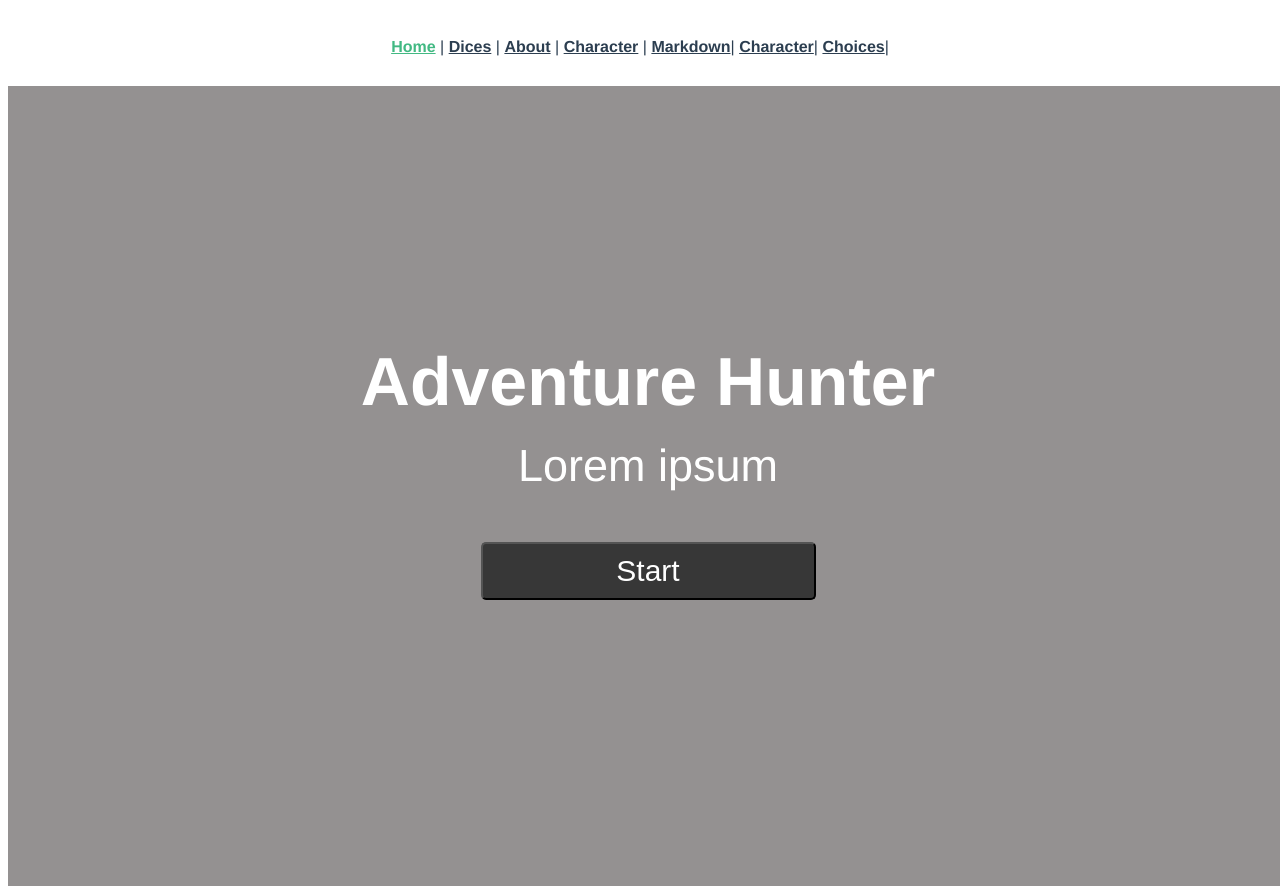
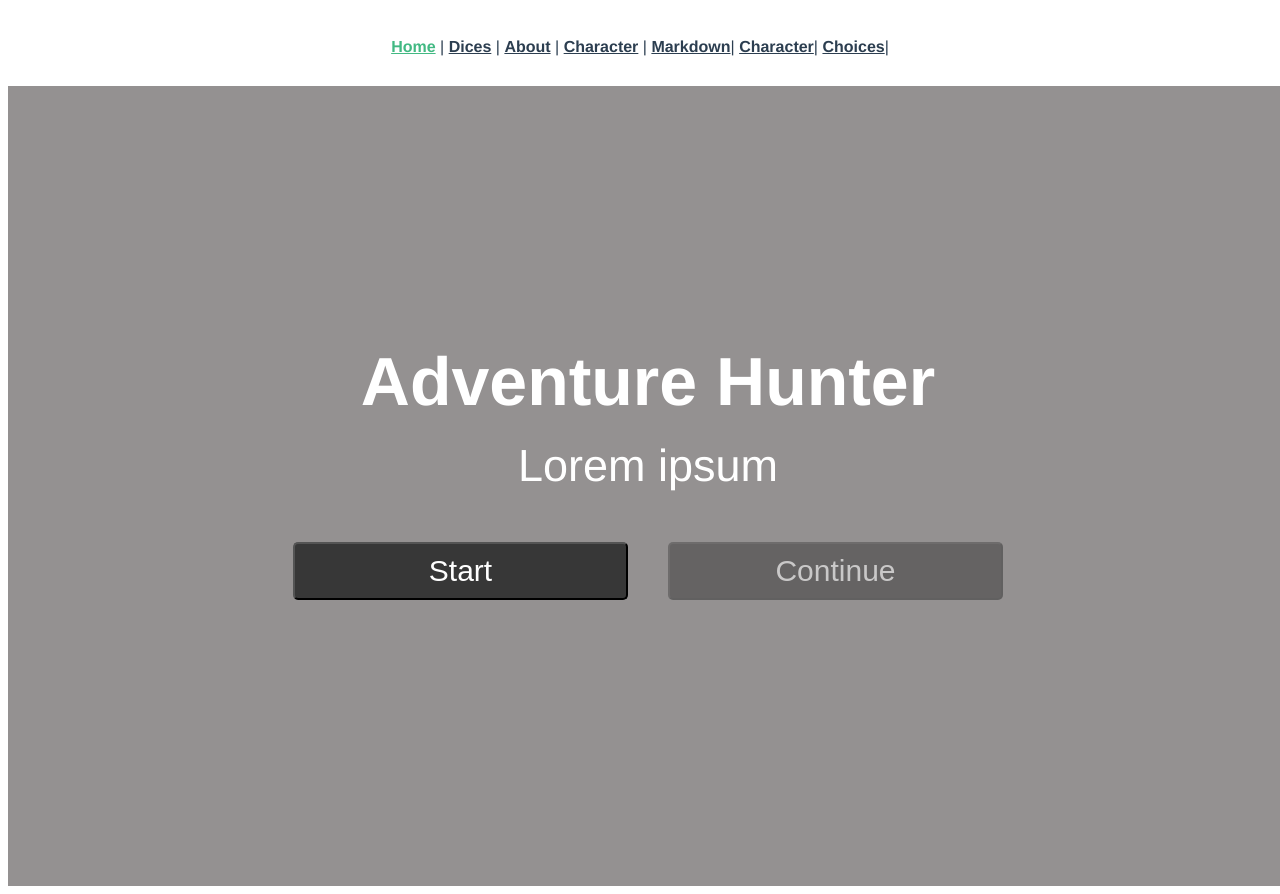
Before and after one commit to crashDeltaGbg/grupparbeteVueCli, a Vue app: page /#/ in a window 1280 px wide. Built offline with nearby package versions, Linux system fonts and the light colour scheme.

Commit message:
Added continue button on landing page, Added fade effect on route to character.

```diff
--- a/src/App.vue
+++ b/src/App.vue
@@ -9,11 +9,45 @@
       <router-link to="/character">Character</router-link>|
       <router-link to="/choices">Choices</router-link>|
     </div>
-    <router-view />
+    <transition :name="currentTransistion">
+      <router-view />
+    </transition>
   </div>
 </template>
 
+<script>
+  export default {
+    data() {
+      return {
+        currentTransistion: 'none'
+      }
+    },
+    watch: {
+      $route(to) {
+        // We watch the route and add fade transition to router-view when we hit
+        // the character page.
+        if (to.path === '/character') {
+          this.currentTransistion = 'fade'
+        } else {
+          this.currentTransistion = 'none'
+        }
+      }
+    }
+  }
+</script>
 <style lang="scss">
+  .fade-enter-active {
+    transition: opacity 2s ease-in;
+  }
+  .fade-leave-active {
+    transition: opacity 1s ease-in;
+  }
+
+  .fade-enter,
+  .fade-leave-to {
+    opacity: 0;
+  }
+
   #app {
     font-family: Avenir, Helvetica, Arial, sans-serif;
     -webkit-font-smoothing: antialiased;
--- a/src/views/Home.vue
+++ b/src/views/Home.vue
@@ -2,7 +2,16 @@
   <section id="home">
     <h1>Adventure Hunter</h1>
     <p>Lorem ipsum</p>
-    <button @click="continueStory($event)">Start</button>
+    <div class="flex-wrapper">
+      <button id="start" @click="continueStory($event)">Start</button>
+      <button
+        id="continue"
+        @click="continueStory($event)"
+        :disabled="continueGame"
+      >
+        Continue
+      </button>
+    </div>
   </section>
 </template>
 
@@ -10,11 +19,22 @@
   export default {
     name: 'Home',
     components: {},
+    mounted() {
+      this.continueGame = localStorage.save ? false : 0
+    },
+    data() {
+      return {
+        continueGame: 0
+      }
+    },
     methods: {
       continueStory(e) {
         // Added Small "loading" animation.
         let div = document.createElement('div')
-        div.innerHTML = 'And so it beginns...'
+        div.innerHTML =
+          localStorage.save && e.target.id != 'start'
+            ? 'And the adventure continues...'
+            : 'And so it beginns...'
         div.classList.add('fade')
         e.target.parentNode.appendChild(div)
 
@@ -22,7 +42,17 @@
         // create character page.
         setTimeout(() => {
           document.getElementsByClassName('fade')[0].remove()
-          this.$router.push({ path: 'character' })
+
+          // If we got a saved game and the button is not the start button we
+          // continue.
+          if (localStorage.save && e.target.id != 'start') {
+            let save = JSON.parse(localStorage.save)
+            //TODO set correct adress.
+            this.$router.push({ path: 'gameplay?' + save[1].level })
+          } else {
+            // If there is no saved game we want to create a new character.
+            this.$router.push({ path: 'character' })
+          }
         }, 1500)
       }
     }
@@ -58,12 +88,20 @@
       color: #fff;
       cursor: pointer;
       font-size: 30px;
-      margin: 40px auto;
+      margin: 40px 20px;
       padding: 10px;
       width: 335px;
 
       &:hover {
         background: darken(#373737, 10%);
+      }
+
+      &:disabled {
+        opacity: 0.5;
+        cursor: unset;
+        &:hover {
+          background: #373737;
+        }
       }
     }
   }
```
Also changed, not shown: src/views/Character.vue (line endings or trailing spaces).
